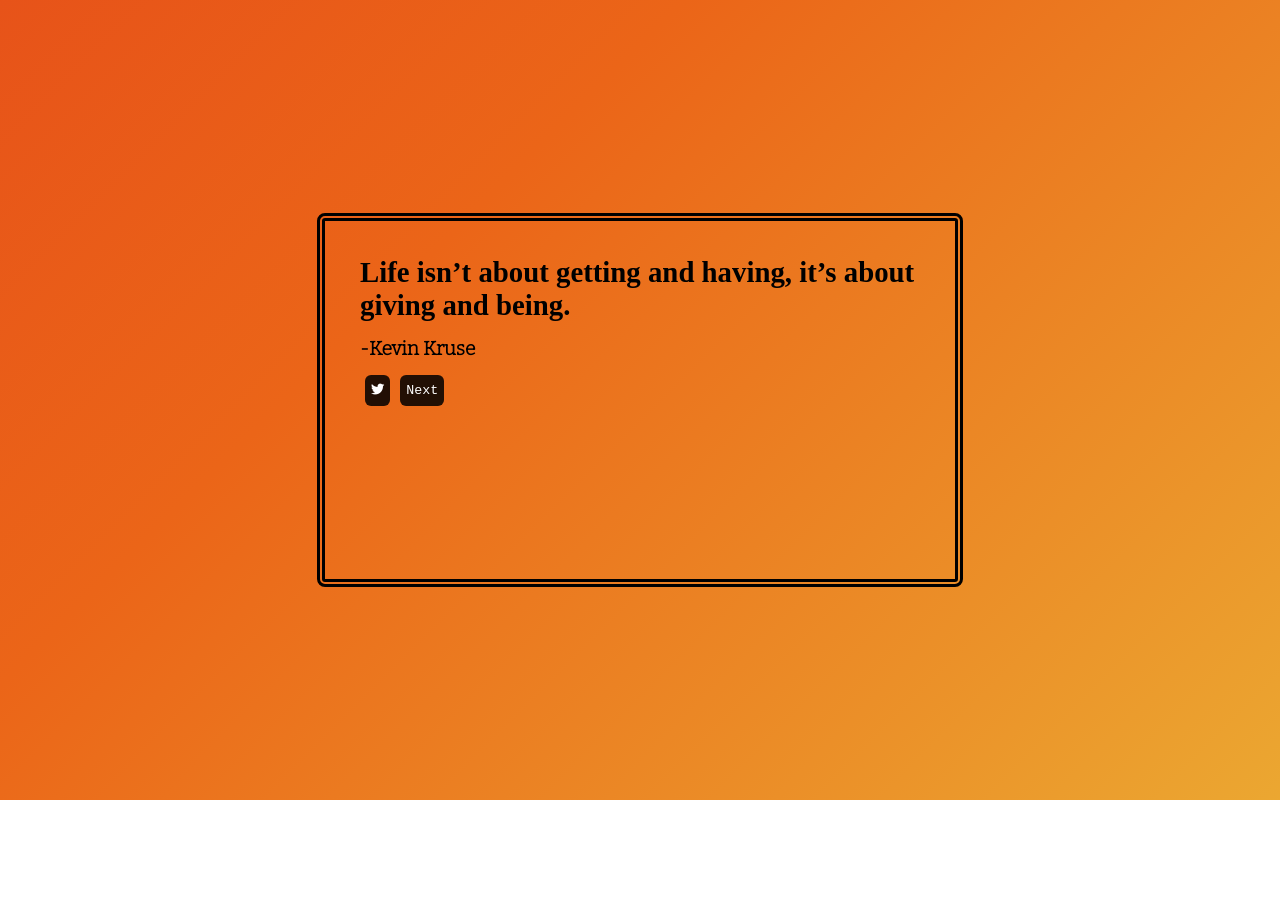
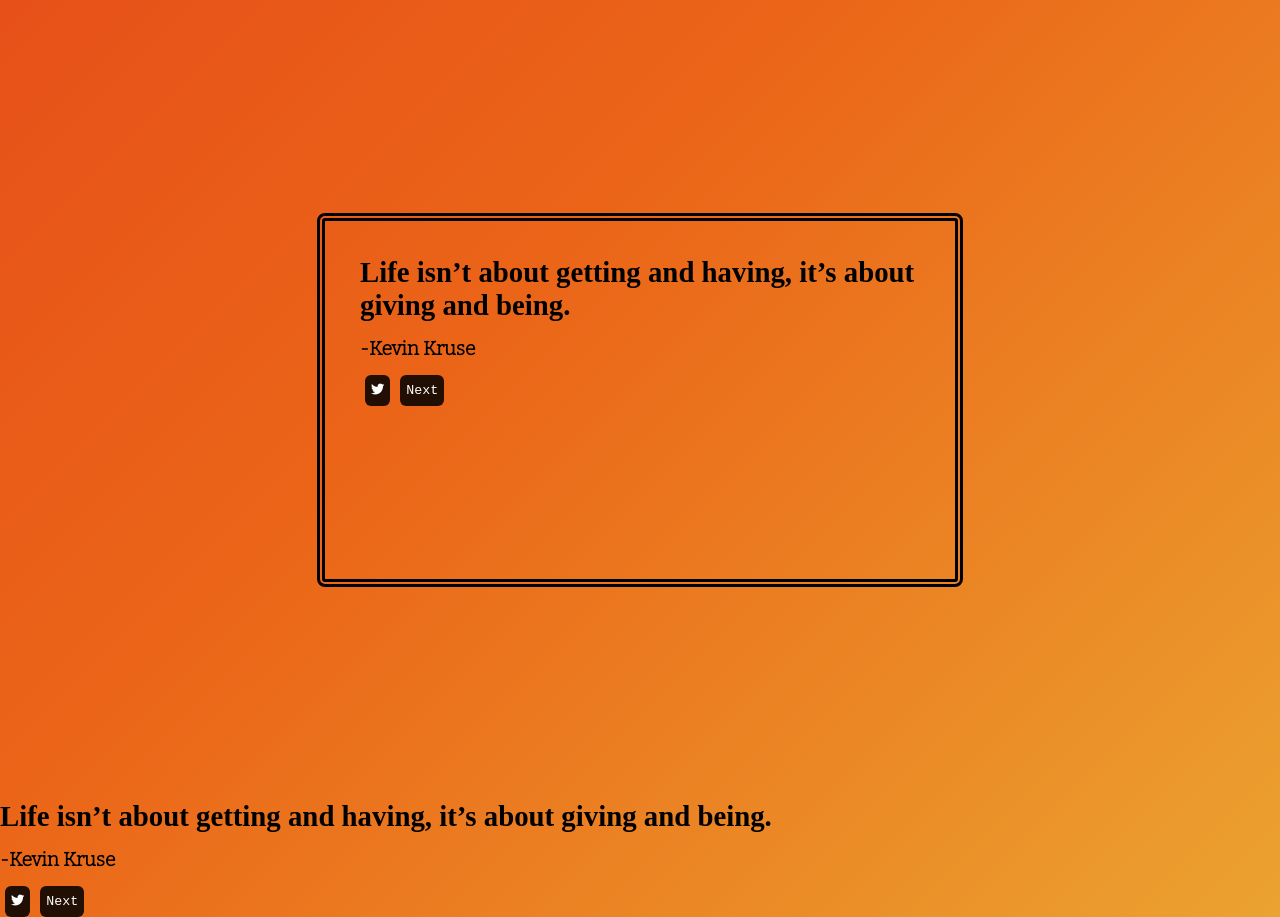
Before and after one commit to ForkTaylor/random-quote-generator-react-repeat, a React (Create React App) app in the folder quote-generator/: page / in a window 1280 px wide. Before the commit the page ends 800 px from the top, so only its background shows below. Built offline with nearby package versions, Linux system fonts and the light colour scheme; a web font is replaced by a local one.

Commit message:
index add

```diff
--- a/quote-generator/src/index.js
+++ b/quote-generator/src/index.js
@@ -3,11 +3,12 @@ import ReactDOM from 'react-dom';
 import './index.css';
 import reportWebVitals from './reportWebVitals';
 import App from './App'
-
+import PrintQuotes from './printQuotes'
 
 ReactDOM.render(
   <React.StrictMode>
     <App/>
+    <PrintQuotes/>
   </React.StrictMode>,
   document.getElementById('root')
 );
```
